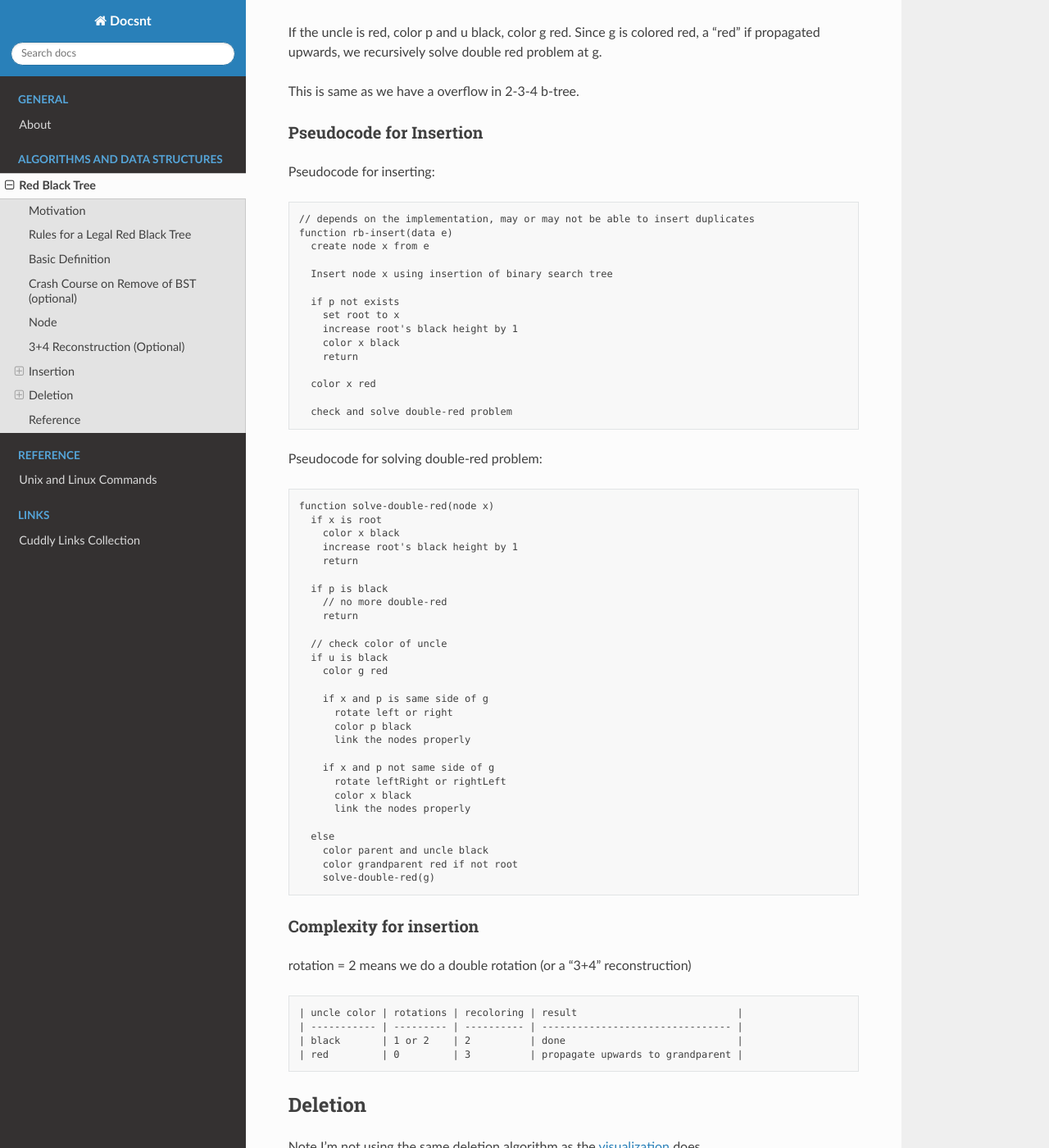
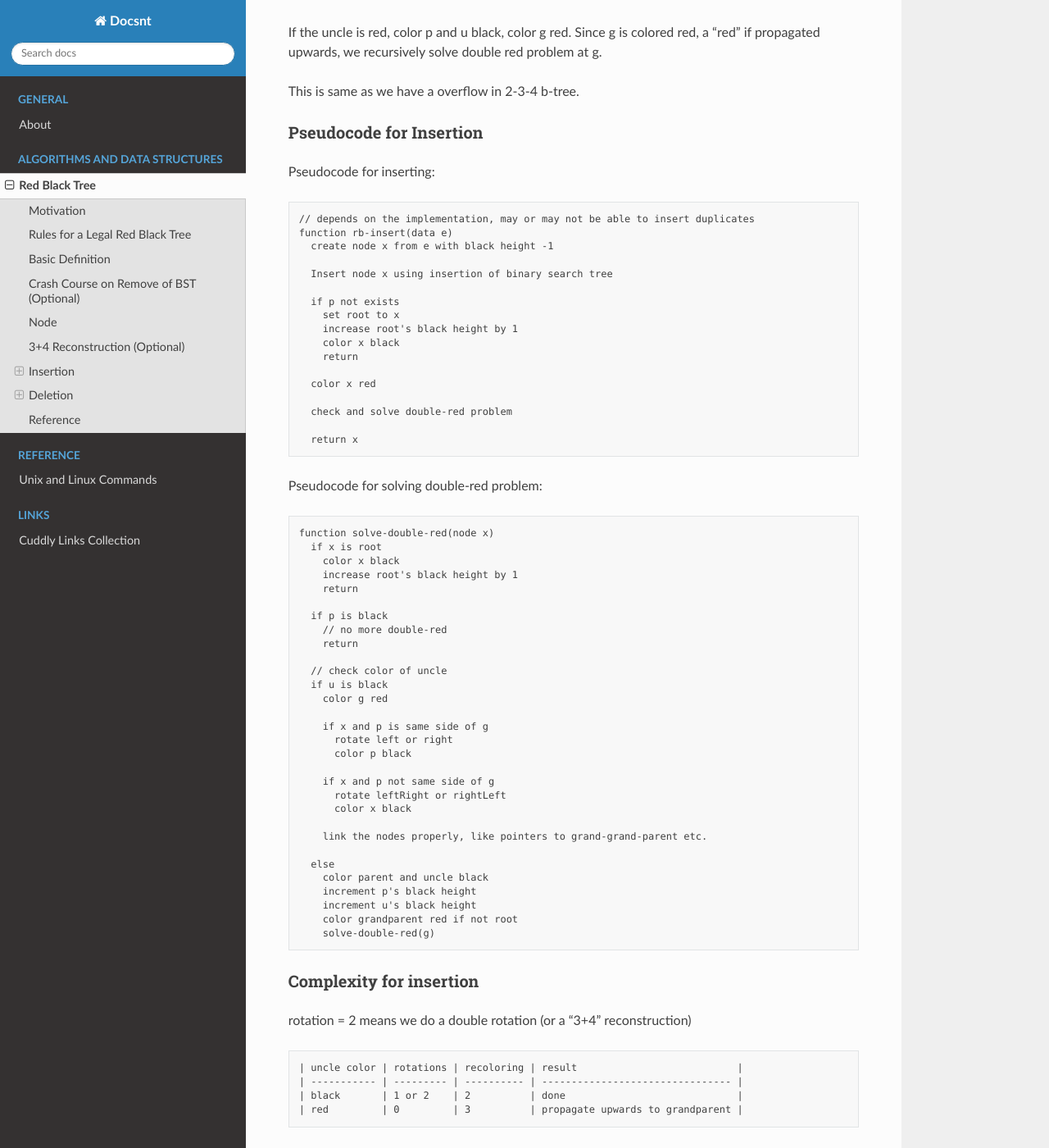
Before and after one commit to snowme34/snowme34.com, a Sphinx documentation site: the page built from docs/source/algorithms-and-data-structures/red-black-tree/red-black-tree.md, in a window 1280 px wide and 1400 px high, scrolled down 3984 px. Shown: the whole window at 82% size. Built offline with Sphinx 7.4.7 and the Read the Docs theme 2.0.0, drawn with Linux system fonts in a browser that asks for light colours; some of the changed text lies outside the part shown.

Commit message:
update pseudocode for rbtree

````diff
--- a/docs/source/algorithms-and-data-structures/red-black-tree/red-black-tree.md
+++ b/docs/source/algorithms-and-data-structures/red-black-tree/red-black-tree.md
@@ -49,7 +49,7 @@ u = (p == g->lc) ? g->rc : g->lc;
 r = bst_remove(x) // the remove function from bst
 ```
 
-## Crash Course on Remove of BST (optional)
+## Crash Course on Remove of BST (Optional)
 
 children = {lc, rc}
 
@@ -106,7 +106,8 @@ that attempted to fix imbalance.
 For all rotations, we can use one identical sub-procedure where we remember the pointers
 to the sub-trees and pointers of a,b,c to each other. And we simply reconstruct this local
 structure by reassigning the pointers. So that we don't need to write a procedure for each
-case and debug each one separately and thus "**don't repeat yourself**".
+case and debug each one separately and thus
+"**[don't repeat yourself](https://en.wikipedia.org/wiki/Don%27t_repeat_yourself)**".
 
 ## Insertion
 
@@ -137,7 +138,7 @@ Pseudocode for inserting:
 ```pseudocode
 // depends on the implementation, may or may not be able to insert duplicates
 function rb-insert(data e)
-  create node x from e
+  create node x from e with black height -1
 
   Insert node x using insertion of binary search tree
 
@@ -150,6 +151,8 @@ function rb-insert(data e)
   color x red
 
   check and solve double-red problem
+
+  return x
 ```
 
 Pseudocode for solving double-red problem:
@@ -172,15 +175,17 @@ function solve-double-red(node x)
     if x and p is same side of g
       rotate left or right
       color p black
-      link the nodes properly
 
     if x and p not same side of g
       rotate leftRight or rightLeft
       color x black
-      link the nodes properly
+
+    link the nodes properly, like pointers to grand-grand-parent etc.
 
   else
     color parent and uncle black
+    increment p's black height
+    increment u's black height
     color grandparent red if not root
     solve-double-red(g)
 ```
````
Also changed, not shown: other parts of docs/source/algorithms-and-data-structures/red-black-tree/red-black-tree.md (+2 -2 lines).
